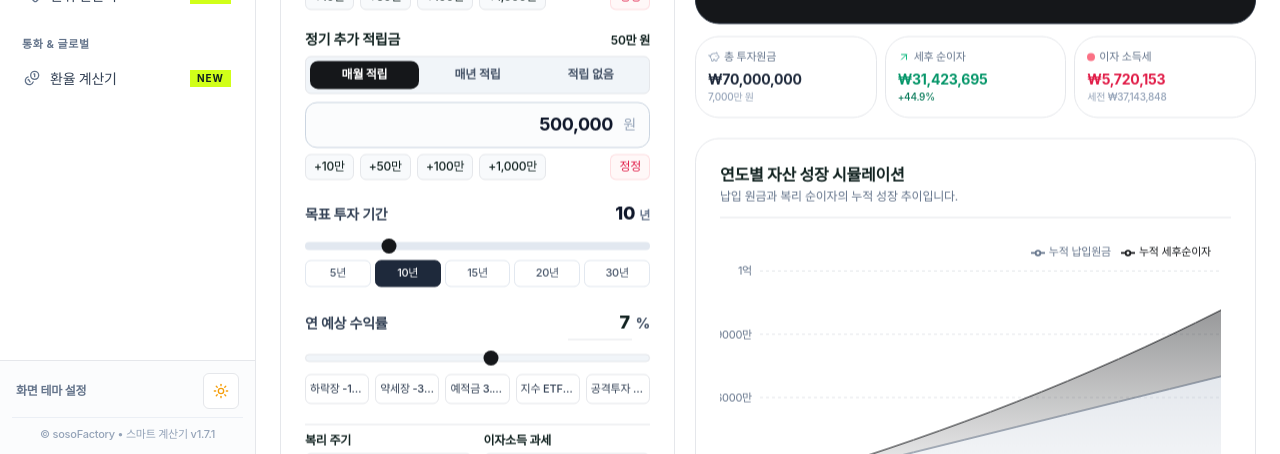
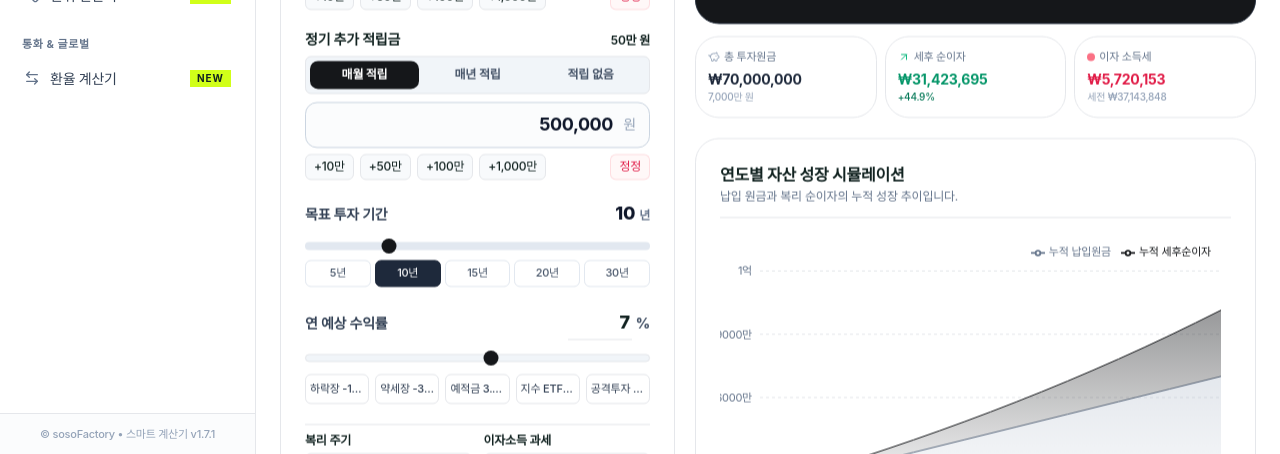
Before and after one commit to haksoo0918/smart-calculator-hub, a React (Vite) app: page /compound in a window 1280 px wide. Shown: the part 346-800 px from the top of the page. Built offline with nearby package versions, Linux system fonts and the light colour scheme; a web font is replaced by a local one.

Commit message:
style: 환율 계산기 메뉴 아이콘 직관화 및 사이드바 푸터 중복 테마 버튼 제거

```diff
--- a/src/components/navigation/SidebarDrawer.tsx
+++ b/src/components/navigation/SidebarDrawer.tsx
@@ -8,7 +8,7 @@ import {
 import {
   TrendingUp,
   Ruler,
-  Coins,
+  ArrowLeftRight,
   Landmark,
   Calendar,
   Target,
@@ -17,7 +17,6 @@ import {
 import { Sheet, SheetContent, SheetTitle } from '../ui/sheet';
 import { Badge } from '../ui/badge';
 import { siteConfig } from '../../config/site';
-import { ThemeToggle } from './ThemeToggle';
 
 interface SidebarDrawerProps {
   activeId: CalculatorId;
@@ -40,7 +39,7 @@ export const SidebarDrawer: React.FC<SidebarDrawerProps> = ({
       case 'unit':
         return <Ruler className={cls} />;
       case 'exchange':
-        return <Coins className={cls} />;
+        return <ArrowLeftRight className={cls} />;
       case 'loan':
         return <Landmark className={cls} />;
       case 'dividend':
@@ -134,15 +133,9 @@ export const SidebarDrawer: React.FC<SidebarDrawerProps> = ({
         })}
       </nav>
 
-      {/* 하단 테마 전환 및 버전/카피라이트 푸터 */}
-      <div className="p-3 border-t border-[#e5e7eb] dark:border-slate-800 bg-slate-50/50 dark:bg-slate-900/40 flex flex-col gap-2">
-        <div className="flex items-center justify-between px-1">
-          <span className="text-xs font-semibold text-[#64748b] dark:text-slate-400">
-            화면 테마 설정
-          </span>
-          <ThemeToggle />
-        </div>
-        <p className="text-[11px] text-[#94a3b8] dark:text-slate-500 font-medium text-center border-t border-slate-200/60 dark:border-slate-800/80 pt-2">
+      {/* 하단 버전 및 카피라이트 푸터 */}
+      <div className="p-3 border-t border-[#e5e7eb] dark:border-slate-800 bg-slate-50/50 dark:bg-slate-900/40 text-center">
+        <p className="text-[11px] text-[#94a3b8] dark:text-slate-500 font-medium">
           {siteConfig.copyright} • {siteConfig.shortName} v{siteConfig.version}
         </p>
       </div>
```
Also changed, not shown: 2 other files (tests, documents, lock files or other folders).
